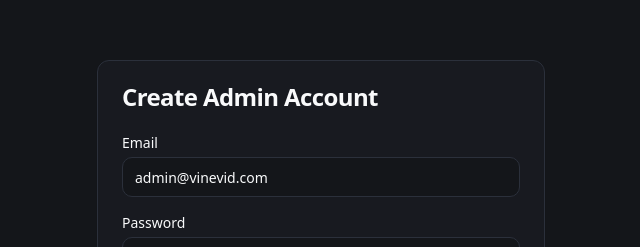
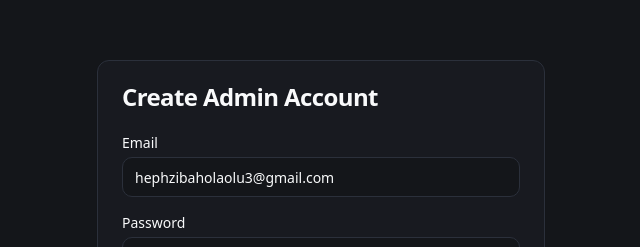
Before and after one commit to vinevid/vinevid-stream-hub, a React (Vite) app: page /admin/login in a window 1280 px wide. Shown: the part 171-418 px from the top of the page, without its empty margins (319-959 px from the left). Built offline with nearby package versions, Linux system fonts and the light colour scheme.

Commit message:
Update admin login email
Update `site_settings` to use `hephzibaholaolu3@gmail.com` as the default admin email.

```diff
--- a/src/pages/admin/Login.tsx
+++ b/src/pages/admin/Login.tsx
@@ -8,7 +8,7 @@ import { supabase } from "@/integrations/supabase/client";
 import { useNavigate } from "react-router-dom";
 
 const AdminLogin = () => {
-  const [email, setEmail] = useState("admin@vinevid.com");
+  const [email, setEmail] = useState("hephzibaholaolu3@gmail.com");
   const [password, setPassword] = useState("vinevid#2025");
   const [loading, setLoading] = useState(false);
   const [isSignUp, setIsSignUp] = useState(true);
@@ -85,7 +85,7 @@ const AdminLogin = () => {
                   value={email}
                   onChange={(e) => setEmail(e.target.value)}
                   required
-                  placeholder="admin@vinevid.com"
+                  placeholder="hephzibaholaolu3@gmail.com"
                 />
               </div>
               <div>
```
Also changed, not shown: 1 other file (tests, documents, lock files or other folders).
